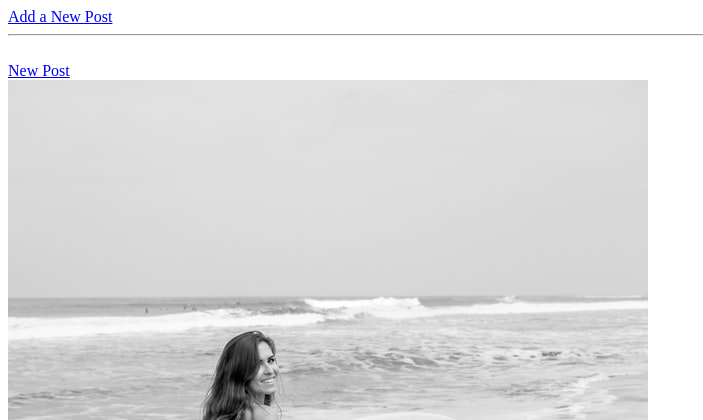
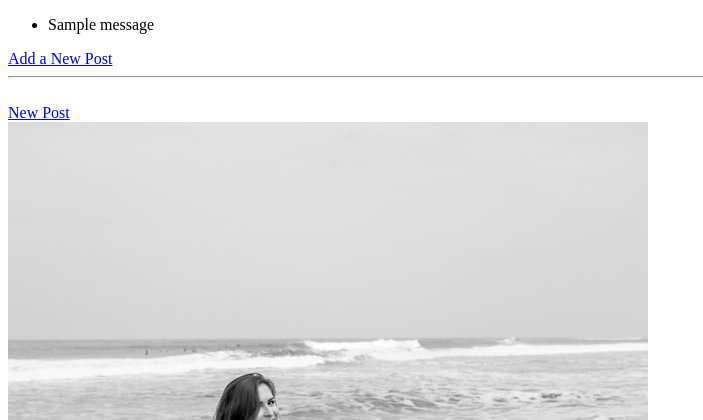
Before and after one commit to MdTanzil/DjangoLearning, a Django app: page / in a window 1280 px wide. Shown: the top 420 px of the page, without its empty margins (0-703 px from the left). Run offline with Django 4.2, Linux system fonts and the light colour scheme; data comes from the database, SQL or seed files in the repository; both versions use the stored data as it was after the commit; one stand-in notice (Sample message) is shown; some libraries are stand-ins or nearby versions.

Commit message:
Adding messages framework

```diff
--- a/feed/views.py
+++ b/feed/views.py
@@ -1,6 +1,7 @@
 from django.views.generic import TemplateView, DetailView, FormView
 from .models import Post
 from .forms import Postform
+from django.contrib import messages
 
 
 class HomePageView(TemplateView):
@@ -22,6 +23,10 @@ class AddPostView(FormView):
     form_class = Postform
     success_url = "/"
 
+    def dispatch(self, request, *args, **kwargs):
+        self.request = request
+        return super().dispatch(request, *args, **kwargs)
+
     def form_valid(self, form):
 
         new_object = Post.objects.create(
@@ -29,5 +34,7 @@ class AddPostView(FormView):
             image=form.cleaned_data['image'],
 
         )
+        messages.add_message(self.request, messages.SUCCESS,
+                             'Post Upload successfully')
 
         return super().form_valid(form)
--- a/templates/home.html
+++ b/templates/home.html
@@ -7,6 +7,13 @@
 
 
 {% block body %}
+{% if messages %}
+        <ul class="messages">
+            {% for message in messages %}
+             <li{% if message.tags %} class="{{ message.tags }}"{% endif %}>{{ message }}</li>
+            {% endfor %}
+        </ul>
+{% endif %}
     <a href="{% url 'feed:post' %}">Add a New Post</a> <hr> <br>
     {% for post in posts %}
     <a href="{% url 'feed:postdetailsview' post.id  %}">
--- a/templates/new_post.html
+++ b/templates/new_post.html
@@ -2,7 +2,7 @@
 
 
 {% block body %}
-    <form action=""  method="post" enctype="multipart/form-data">
+    <form action=""  method="POST" enctype="multipart/form-data">
         {% csrf_token %}
         {{ form.as_p }}
 
```
Also changed, not shown: db.sqlite3, media/artemi-shaman-T1Jbc_uMwbI-unsplash_9tAPcGG.jpg (added), media/artemi-shaman-T1Jbc_uMwbI-unsplash_VpUFU7F.jpg (added), media/artemi-shaman-T1Jbc_uMwbI-unsplash_wsJF9uf.jpg (added), media/artemi-shaman-T1Jbc_uMwbI-unsplash_yo75ZTZ.jpg (added), media/cute_lazy_cat-t3_SKBqrCC.jpg (added), 5 other files.
